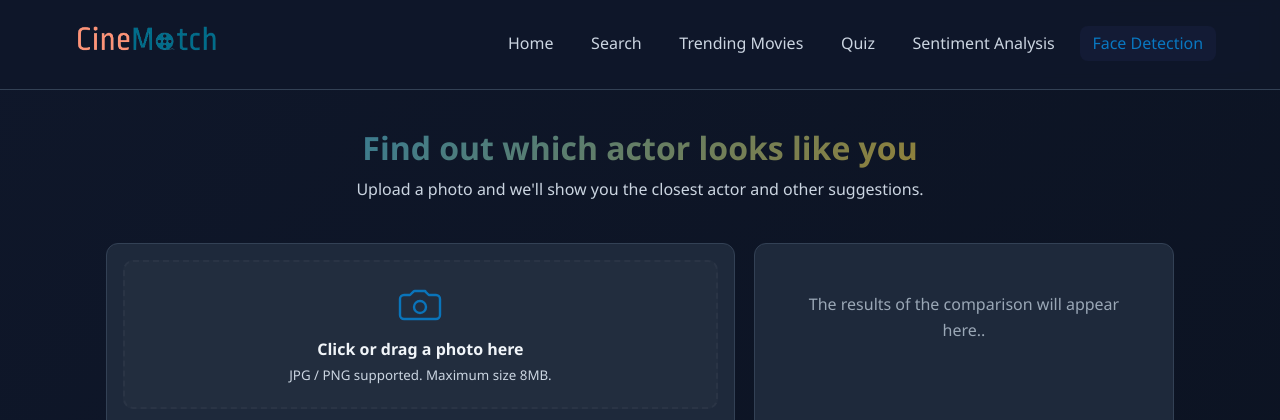
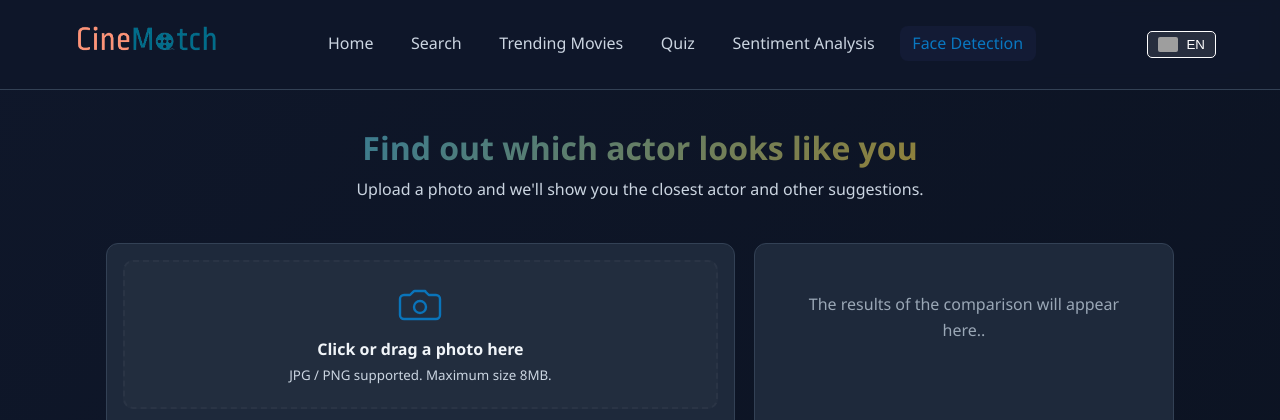
Before and after one commit to MysteryJS/cinematch, a Flask app: template src/main/resources/templates/face_detection.html in a window 1280 px wide. Shown: the top 420 px of the page. Run offline with Flask 3, Linux system fonts and the light colour scheme; the template is opened without the code that fills it, so the values that code supplies are empty; grey boxes are pictures that could not be loaded.

Commit message:
Implement language switcher in face_detection.html
Added language switcher functionality with translations for English and Greek.

```diff
--- a/src/main/resources/templates/face_detection.html
+++ b/src/main/resources/templates/face_detection.html
@@ -7,6 +7,37 @@
     <title>Which actor do you resemble? — CineMatch</title>
     <link rel="stylesheet" href="/face/face_detection.css">
 </head>
+
+<style>
+    .lang-switcher {
+      margin-left: 20px;
+      display: flex;
+      align-items: center;
+    }
+
+    .lang-btn {
+      background: rgba(255, 255, 255, 0.1);
+      border: 1px solid #fff;
+      color: white;
+      padding: 5px 10px;
+      cursor: pointer;
+      border-radius: 5px;
+      display: flex;
+      align-items: center;
+      gap: 8px;
+      transition: background 0.3s;
+    }
+
+    .lang-btn:hover {
+      background: rgba(255, 255, 255, 0.2);
+    }
+
+    .lang-btn img {
+      width: 20px;
+      height: auto;
+      border-radius: 2px;
+    }
+</style>
 
 <body>
     <nav class="navbar">
@@ -23,6 +54,12 @@
                 <li><a href="/sentiment" class="nav-link">Sentiment Analysis</a></li>
                 <li><a href="/face" class="nav-link active">Face Detection</a></li>
             </ul>
+            <div class="lang-switcher">
+              <button id="lang-btn" class="lang-btn">
+                  <img id="lang-flag" src="https://flagcdn.com/w40/gb.png" alt="English">
+                  <span id="lang-text">EN</span>
+              </button>
+            </div>
         </div>
     </nav>
 
@@ -126,6 +163,95 @@
     </footer>
 
     <script src="/face/face_detection.js"></script>
+    <script>
+document.addEventListener("DOMContentLoaded", function () {
+    const langBtn = document.getElementById("lang-btn");
+    const langFlag = document.getElementById("lang-flag");
+    const langText = document.getElementById("lang-text");
+
+    const translations = {
+        en: {
+            home: "Home", search: "Search", trending: "Trending Movies",
+            quiz: "Quiz", sentiment: "Sentiment Analysis", face: "Face Detection",
+            title: "Find out which actor looks like you",
+            desc: "Upload a photo and we'll show you the closest actor and other suggestions.",
+            dropzone: "Click or drag a photo here",
+            choose: "Select file",
+            send: "Analysis & Comparison",
+            clear: "Cleaning",
+            results: "The results of the comparison will appear here..",
+            tagline: "Discover movies with smart suggestions and short descriptions.",
+            menu: "Menu", follow: "Follow us",
+            rights: "All rights reserved.",
+            tou: "Terms of Use",
+            flag: "https://flagcdn.com/w40/gr.png", btnText: "GR"
+        },
+        el: {
+            home: "Αρχική", search: "Αναζήτηση", trending: "Τάσεις",
+            quiz: "Κουίζ", sentiment: "Ανάλυση Συναισθήματος", face: "Ανίχνευση Προσώπου",
+            title: "Μάθετε με ποιον ηθοποιό μοιάζετε",
+            desc: "Ανεβάστε μια φωτογραφία και θα σας δείξουμε τον πλησιέστερο ηθοποιό και άλλες προτάσεις.",
+            dropzone: "Κάντε κλικ ή σύρετε μια φωτογραφία εδώ",
+            choose: "Επιλογή αρχείου",
+            send: "Ανάλυση & Σύγκριση",
+            clear: "Καθαρισμός",
+            results: "Τα αποτελέσματα της σύγκρισης θα εμφανιστούν εδώ..",
+            tagline: "Ανακαλύψτε ταινίες με έξυπνες προτάσεις και σύντομες περιγραφές.",
+            menu: "Μενού", follow: "Ακολουθήστε μας",
+            rights: "Με επιφύλαξη παντός δικαιώματος.",
+            tou: "Όροι Χρήσης",
+            flag: "https://flagcdn.com/w40/gb.png", btnText: "EN"
+        }
+    };
+
+    let currentLang = "en";
+
+    langBtn.addEventListener("click", () => {
+        currentLang = currentLang === "en" ? "el" : "en";
+        const t = translations[currentLang];
+
+        // 1. Navbar
+        const navLinks = document.querySelectorAll(".nav-link");
+        navLinks[0].textContent = t.home;
+        navLinks[1].textContent = t.search;
+        navLinks[2].textContent = t.trending;
+        navLinks[3].textContent = t.quiz;
+        navLinks[4].textContent = t.sentiment;
+        navLinks[5].textContent = t.face;
+
+        // 2. Main Content
+        document.querySelector(".page-header h1").textContent = t.title;
+        document.querySelector(".page-header p").textContent = t.desc;
+        document.querySelector(".dz-content p").textContent = t.dropzone;
+        document.getElementById("chooseBtn").textContent = t.choose;
+        document.getElementById("sendBtn").textContent = t.send;
+        document.getElementById("clearBtn").textContent = t.clear;
+
+        const resultsEmpty = document.querySelector(".results-empty");
+        if(resultsEmpty) resultsEmpty.textContent = t.results;
+
+        // 3. Footer
+        document.querySelector(".footer-tagline").textContent = t.tagline;
+        document.querySelector(".footer-nav .footer-title").textContent = t.menu;
+        document.querySelector(".footer-social .footer-title").textContent = t.follow;
+
+        const footerLinks = document.querySelectorAll(".footer-menu .footer-link");
+        footerLinks[0].textContent = t.home;
+        footerLinks[1].textContent = t.search;
+        footerLinks[2].textContent = t.trending;
+        footerLinks[3].textContent = t.quiz;
+        footerLinks[4].textContent = t.sentiment;
+        footerLinks[5].textContent = t.face;
+
+        document.querySelector(".footer-bottom .small").childNodes[2].textContent = " CineMatch — " + t.rights;
+        document.querySelector(".footer-bottom a.footer-link").textContent = t.tou;
+
+        // 4. Button Update
+        langFlag.src = t.flag;
+        langText.textContent = t.btnText;
+    });
+});
+</script>
 </body>
 
 </html>
```
